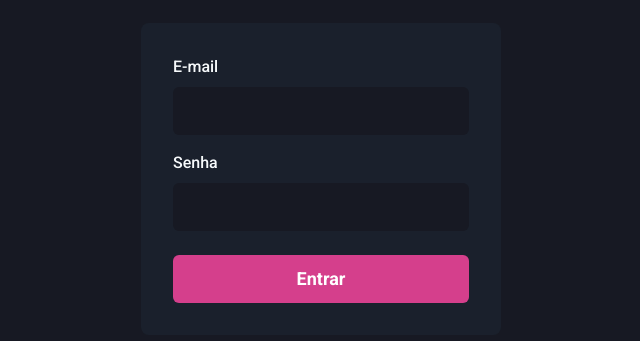
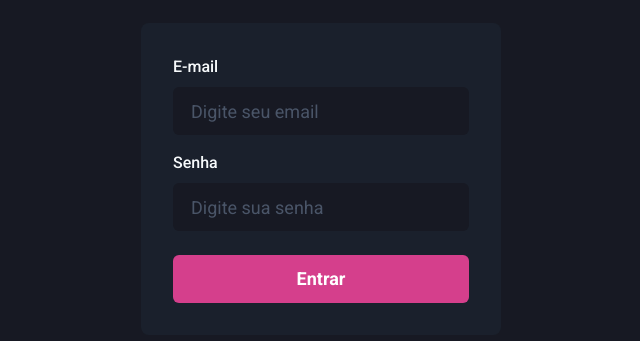
Before and after one commit to beniciodaniel/dashgo, a Next.js app: page / in a window 1280 px wide. Shown: the part 221-562 px from the top of the page, without its empty margins (319-959 px from the left). Built offline with nearby package versions, Linux system fonts and the light colour scheme.

Commit message:
added placeholder to Input component

```diff
--- a/src/components/Form/Input.tsx
+++ b/src/components/Form/Input.tsx
@@ -22,6 +22,9 @@ export function Input({ name, label, ...rest }: InputProps) {
         focusBorderColor="pink.500"
         variant="filled"
         bg="gray.900"
+        _placeholder={{
+          color: 'gray.600'
+        }}
         _hover={{
           bgColor: 'gray.900'
         }}
--- a/src/pages/index.tsx
+++ b/src/pages/index.tsx
@@ -14,8 +14,18 @@ export default function SignIn() {
         flexDir="column"
       >
         <Stack spacing="4">
-          <Input name="email" label="E-mail" type="email" />
-          <Input name="password" label="Senha" type="password" />
+          <Input
+            name="email"
+            label="E-mail"
+            type="email"
+            placeholder="Digite seu email"
+          />
+          <Input
+            name="password"
+            label="Senha"
+            type="password"
+            placeholder="Digite sua senha"
+          />
         </Stack>
         <Button type="submit" mt="6" colorScheme="pink" size="lg">
           Entrar
```
